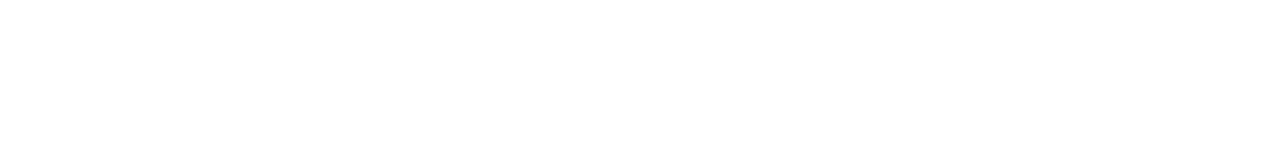
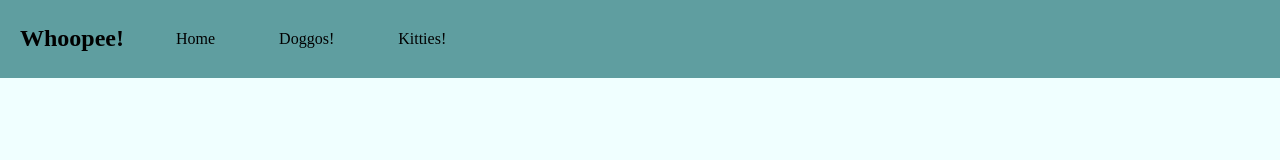
Before and after one commit to tonfaman23/Flexbox-Intro, a plain HTML site: page index.html in a window 1280 px wide. Drawn offline with Linux system fonts and the light colour scheme.

Commit message:
added html and flexbox to navbar

```diff
--- a/index.html
+++ b/index.html
@@ -8,7 +8,21 @@
 </head>
 <link rel="stylesheet" href="./main.css">
 <body>
-
+    <header>
+        <nav class="navi">
+            <h1>Whoopee!</h1>
+            <ul>
+                <li class="nav-1">
+                    <a href="./index.html">Home</a>
+                </li>
+                <li class="nav-1">
+                    <a href="./dogs.html">Doggos!</a>
+                </li>
+                <li class="nav-1">
+                    <a href="./cats.html">Kitties!</a>
+                </li>
+            </ul>
+        </nav>
     <script src="main.js"></script>
 </body>
 </html>
--- a/main.css
+++ b/main.css
@@ -0,0 +1,38 @@
+body {
+    background-color: azure;
+    padding: 0;
+    margin: 0;
+    text-align: center;
+    clear: both;
+}
+
+.navi{
+    background-color: cadetblue;
+    display: flex;
+}
+
+.navi h1{
+    padding: 0 20px;
+    line-height: 1.5em;
+}
+
+.navi ul{
+    list-style-type: none;
+    margin: 0;
+    padding: 0;
+    display: flex;
+}
+
+.nav-1 a {
+    margin: 1em;
+    display: block;
+    color: black;
+    text-align: center;
+    padding: 14px 16px;
+    text-decoration: none;
+}
+
+.nav-1 a:hover{
+    color: white;
+    background-color: silver;
+}
```
